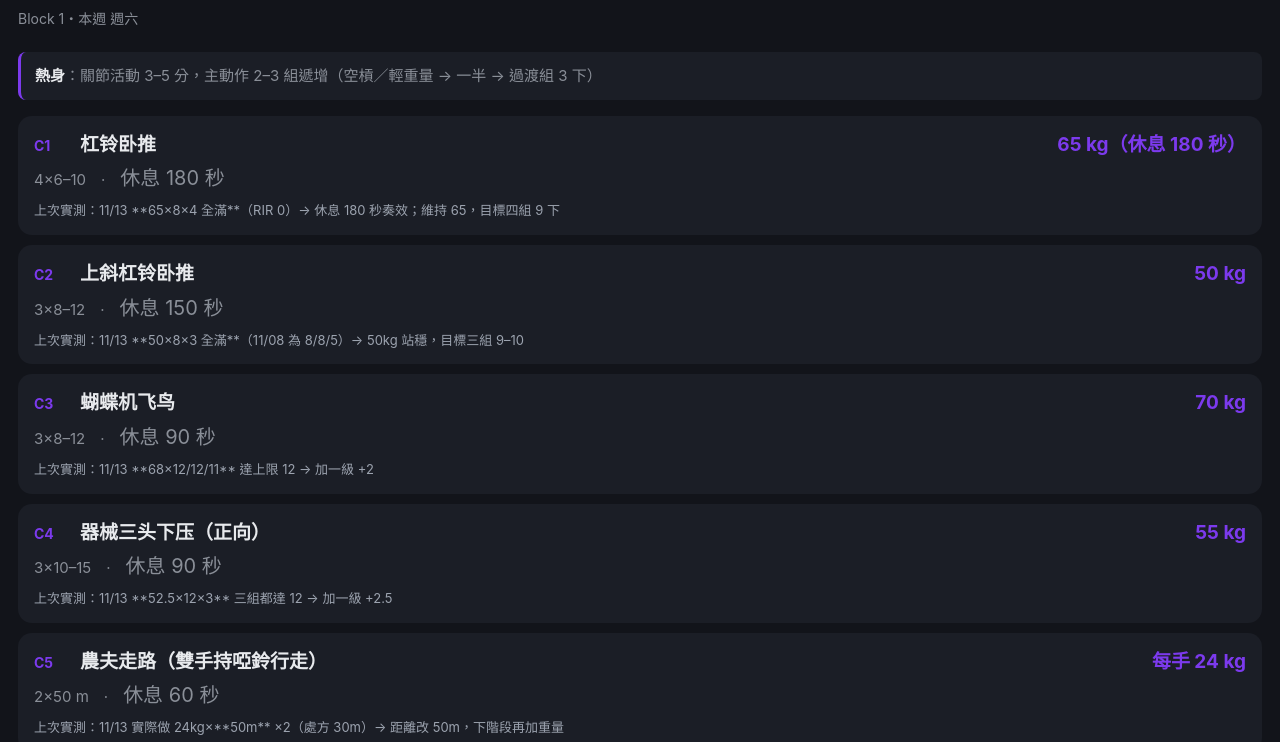
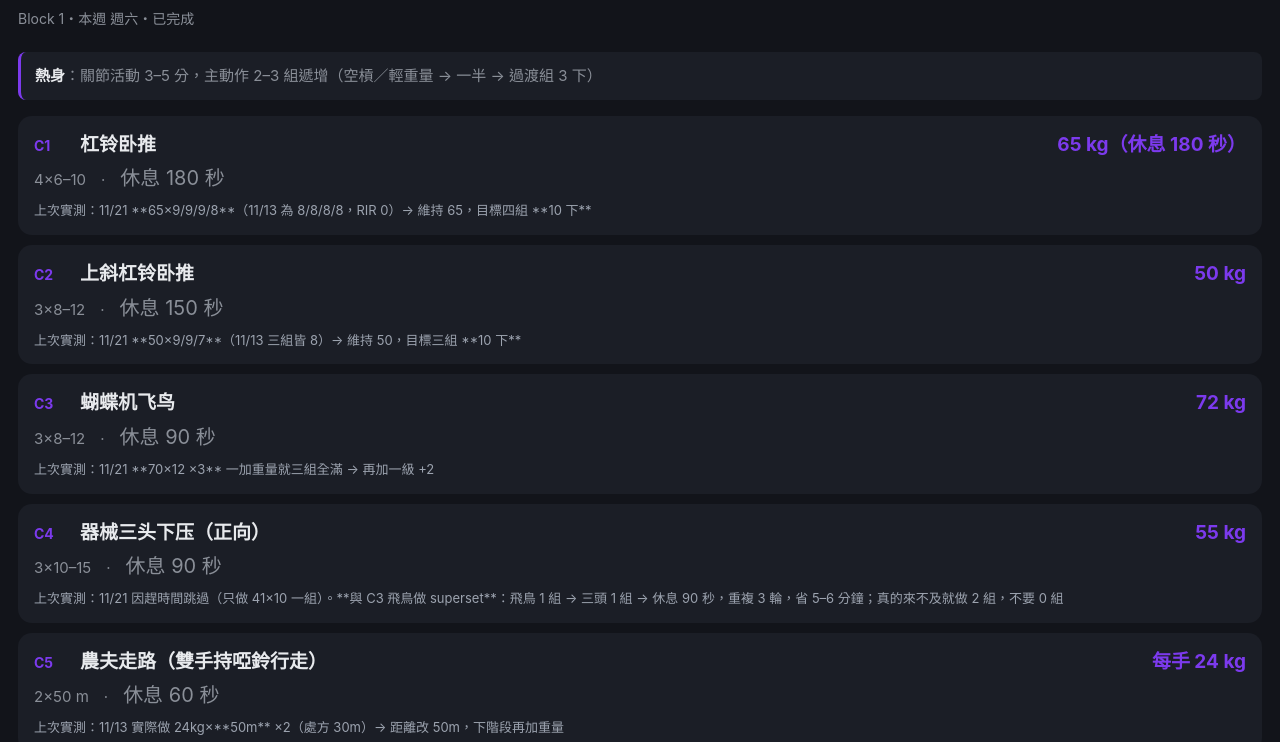
Before and after one commit to amwayfans/xiaoyao, a plain HTML site: page day/sat.html in a window 1280 px wide. Shown: the part 58-800 px from the top of the page. Drawn offline with Linux system fonts and the light colour scheme.

Commit message:
chore: 自動更新本週訓練排程 (2026-11-22)

```diff
--- a/day/sat.html
+++ b/day/sat.html
@@ -29,32 +29,32 @@
 </head>
 <body>
 <h1>週六｜胸＋三頭＋負重行走</h1>
-<div class="sub">Block 1・本週 週六</div>
+<div class="sub">Block 1・本週 週六・已完成</div>
 <div class="tip"><b>熱身</b>：關節活動 3–5 分，主動作 2–3 組遞增（空槓／輕重量 → 一半 → 過渡組 3 下）</div>
 <div class="row">
   <div class="top"><span class="no">C1</span>
     <span class="name">杠铃卧推</span>
     <span class="wt">65 kg（休息 180 秒）</span></div>
   <div class="sr">4×6–10　·　<span class="rest">休息 180 秒</span></div>
-  <div class="why">上次實測：11/13 **65×8×4 全滿**（RIR 0）→ 休息 180 秒奏效；維持 65，目標四組 9 下</div>
+  <div class="why">上次實測：11/21 **65×9/9/9/8**（11/13 為 8/8/8/8，RIR 0）→ 維持 65，目標四組 **10 下**</div>
 </div><div class="row">
   <div class="top"><span class="no">C2</span>
     <span class="name">上斜杠铃卧推</span>
     <span class="wt">50 kg</span></div>
   <div class="sr">3×8–12　·　<span class="rest">休息 150 秒</span></div>
-  <div class="why">上次實測：11/13 **50×8×3 全滿**（11/08 為 8/8/5）→ 50kg 站穩，目標三組 9–10</div>
+  <div class="why">上次實測：11/21 **50×9/9/7**（11/13 三組皆 8）→ 維持 50，目標三組 **10 下**</div>
 </div><div class="row">
   <div class="top"><span class="no">C3</span>
     <span class="name">蝴蝶机飞鸟</span>
-    <span class="wt">70 kg</span></div>
+    <span class="wt">72 kg</span></div>
   <div class="sr">3×8–12　·　<span class="rest">休息 90 秒</span></div>
-  <div class="why">上次實測：11/13 **68×12/12/11** 達上限 12 → 加一級 +2</div>
+  <div class="why">上次實測：11/21 **70×12 ×3** 一加重量就三組全滿 → 再加一級 +2</div>
 </div><div class="row">
   <div class="top"><span class="no">C4</span>
     <span class="name">器械三头下压（正向）</span>
     <span class="wt">55 kg</span></div>
   <div class="sr">3×10–15　·　<span class="rest">休息 90 秒</span></div>
-  <div class="why">上次實測：11/13 **52.5×12×3** 三組都達 12 → 加一級 +2.5</div>
+  <div class="why">上次實測：11/21 因趕時間跳過（只做 41×10 一組）。**與 C3 飛鳥做 superset**：飛鳥 1 組 → 三頭 1 組 → 休息 90 秒，重複 3 輪，省 5–6 分鐘；真的來不及就做 2 組，不要 0 組</div>
 </div><div class="row">
   <div class="top"><span class="no">C5</span>
     <span class="name">農夫走路（雙手持啞鈴行走）</span>
--- a/week.json
+++ b/week.json
@@ -1,7 +1,7 @@
 {
  "week": "2026-W47",
  "block": 1,
- "updated": "2026-11-21T00:05:31+08:00",
+ "updated": "2026-11-22T00:05:31+08:00",
  "mon": "休息",
  "mon_url": "https://amwayfans.github.io/xiaoyao/day/mon.html",
  "tue": "✓腿",
@@ -12,7 +12,7 @@
  "thu_url": "https://amwayfans.github.io/xiaoyao/day/thu.html",
  "fri": "休息",
  "fri_url": "https://amwayfans.github.io/xiaoyao/day/fri.html",
- "sat": "胸＋三頭",
+ "sat": "✓胸＋三頭",
  "sat_url": "https://amwayfans.github.io/xiaoyao/day/sat.html",
  "sun": "背＋肩",
  "sun_url": "https://amwayfans.github.io/xiaoyao/day/sun.html"
```
